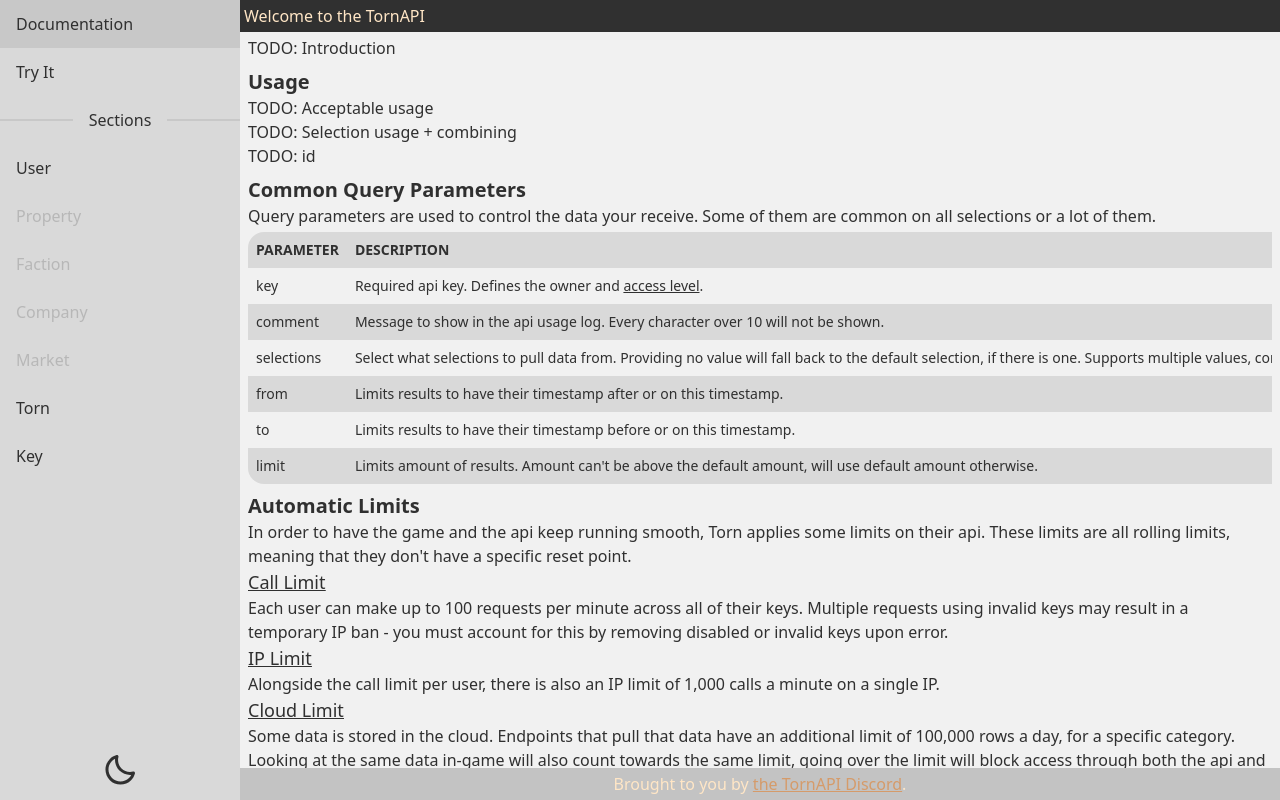
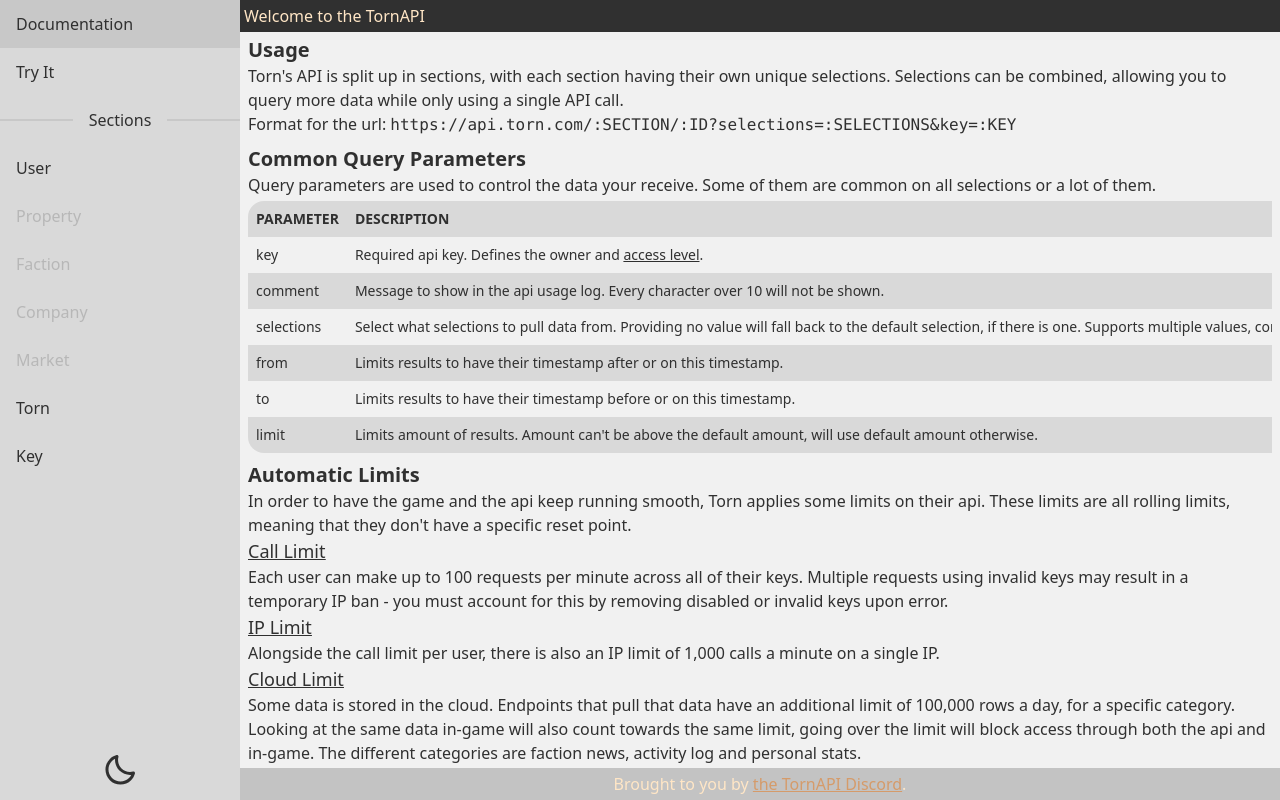
Before and after one commit to Torn-Playground/tornapi-documentation, a Next.js app: page / in a window 1280 px wide. Built offline with nearby package versions, Linux system fonts and the light colour scheme.

Commit message:
Write a small usage part.

```diff
--- a/src/app/page.tsx
+++ b/src/app/page.tsx
@@ -3,25 +3,16 @@
 import CommonQueryParams from "@/components/documentation/CommonQueryParams";
 import Limits from "@/components/documentation/Limits";
 import AccessLevels from "@/components/documentation/AccessLevels";
-
-// FIXME 2023/02/12 - Implement documentation page.
+import Usage from "@/components/documentation/Usage";
 
 // noinspection JSUnusedGlobalSymbols
 export default function Home() {
     return (
         <div className="space-y-2 mb-10">
-            <ul>
-                <li>TODO: Introduction</li>
-            </ul>
-
             <section>
                 <DocumentationTitle id="usage">Usage</DocumentationTitle>
 
-                <ul>
-                    <li>TODO: Acceptable usage</li>
-                    <li>TODO: Selection usage + combining</li>
-                    <li>TODO: id</li>
-                </ul>
+                <Usage />
             </section>
             <section>
                 <DocumentationTitle id="query">Common Query Parameters</DocumentationTitle>
@@ -41,10 +32,6 @@
             <section>
                 <DocumentationTitle id="errors">Error Codes</DocumentationTitle>
 
-                <ul>
-                    <li>TODO: Error format</li>
-                </ul>
-
                 <ErrorCodes />
             </section>
         </div>
--- /dev/null
+++ b/src/components/documentation/Usage.tsx
@@ -0,0 +1,10 @@
+export default function Usage() {
+    return (
+        <section>
+            Torn&apos;s API is split up in sections, with each section having their own unique selections. Selections can be combined, allowing you to query
+            more data while only using a single API call.
+            <br />
+            Format for the url: <code>https://api.torn.com/:SECTION/:ID?selections=:SELECTIONS&key=:KEY</code>
+        </section>
+    );
+}
```
